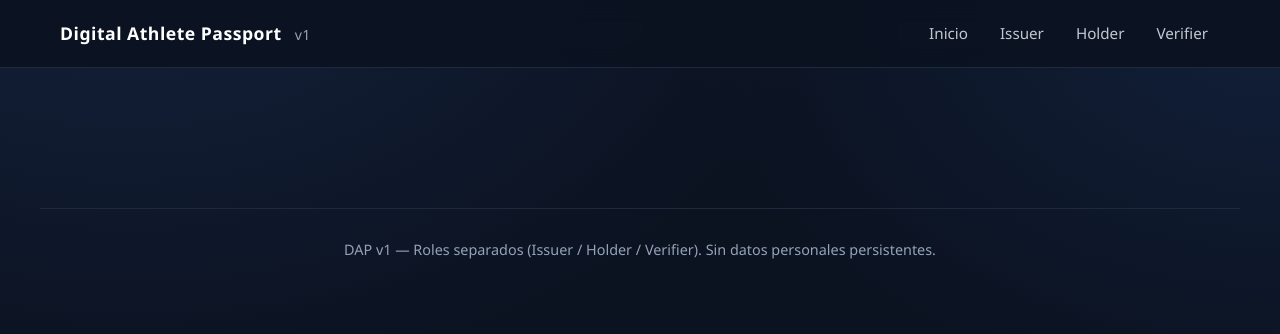
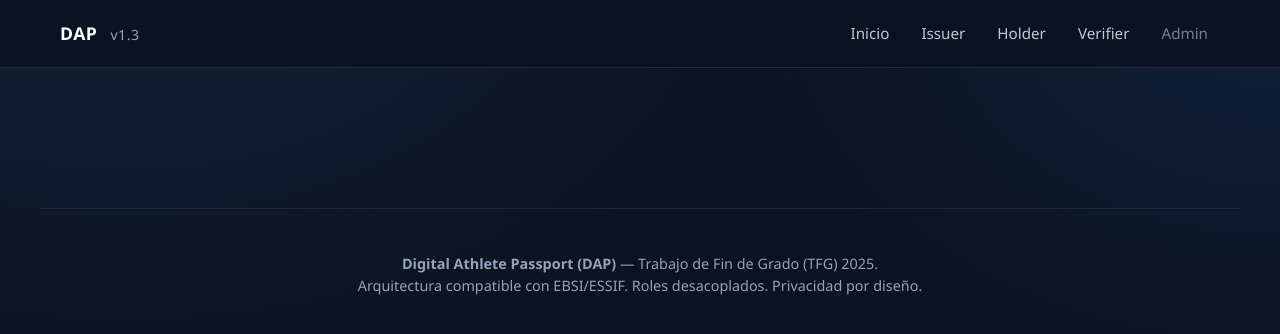
Before and after one commit to jalbfil/dap-digital-athlete-passport, a FastAPI app: template app/templates/base.html in a window 1280 px wide. Shown: the top 334 px of the page. Run offline with FastAPI, Linux system fonts and the light colour scheme; the template is opened without the code that fills it, so the values that code supplies are empty.

Commit message:
Enhance base.html with SEO meta tags and footer
Updated meta tags and footer content for improved SEO and clarity.

```diff
--- a/app/templates/base.html
+++ b/app/templates/base.html
@@ -2,19 +2,31 @@
 <html lang="es">
 <head>
   <meta charset="utf-8">
-  <meta name="viewport" content="width=device-width, initial-scale=1" />
-  <title>{% block title %}Digital Athlete Passport{% endblock %}</title>
+  <meta name="viewport" content="width=device-width, initial-scale=1.0" />
+  <meta name="description" content="Infraestructura de Identidad Soberana para Credenciales Deportivas (TFG 2025)">
+  <meta name="author" content="Juan Carlos Albert Fillol">
+
+  <title>{% block title %}DAP — Digital Athlete Passport{% endblock %}</title>
+
   <link rel="stylesheet" href="/static/css/base.css">
+  <link rel="icon" href="/favicon.ico">
+
+  {% block head %}{% endblock %}
 </head>
 <body>
+
   <header class="header">
     <div class="header-inner">
-      <div class="brand">Digital Athlete Passport <small>v1</small></div>
+      <div class="brand">
+        DAP <small>v1.3</small>
+      </div>
+
       <nav class="nav">
         <a href="/" id="lnk-home">Inicio</a>
         <a href="/issuer" id="lnk-issuer">Issuer</a>
         <a href="/holder" id="lnk-holder">Holder</a>
         <a href="/verifier" id="lnk-verifier">Verifier</a>
+        <a href="/admin/ui?token=supersecreto123" id="lnk-admin" style="opacity: 0.5;">Admin</a>
       </nav>
     </div>
   </header>
@@ -24,17 +36,40 @@
   </main>
 
   <footer class="footer">
-    DAP v1 — Roles separados (Issuer / Holder / Verifier). Sin datos personales persistentes.
+    <p>
+      <strong>Digital Athlete Passport (DAP)</strong> — Trabajo de Fin de Grado (TFG) 2025.<br>
+      Arquitectura compatible con EBSI/ESSIF. Roles desacoplados. Privacidad por diseño.
+    </p>
   </footer>
 
   <script>
-    const path = location.pathname;
-    for (const id of ["home","issuer","holder","verifier"]) {
-      const a = document.getElementById("lnk-"+id);
-      if (!a) continue;
-      if ((id==="home" && path === "/") || path.startsWith("/"+id)) a.classList.add("active");
-    }
+    // Resaltado automático de la pestaña activa en la navegación
+    document.addEventListener("DOMContentLoaded", () => {
+        const path = location.pathname;
+        const links = {
+            "home": "/",
+            "issuer": "/issuer",
+            "holder": "/holder",
+            "verifier": "/verifier",
+            "admin": "/admin"
+        };
+
+        for (const [id, route] of Object.entries(links)) {
+            const el = document.getElementById("lnk-" + id);
+            if (!el) continue;
+
+            // Lógica exacta para la Home vs lógica "starts with" para sub-rutas
+            if (id === "home") {
+                if (path === "/") el.classList.add("active");
+            } else {
+                if (path.startsWith(route)) el.classList.add("active");
+            }
+        }
+    });
   </script>
+
   <script src="/static/role.js"></script>
+
+  {% block scripts %}{% endblock %}
 </body>
 </html>
```
